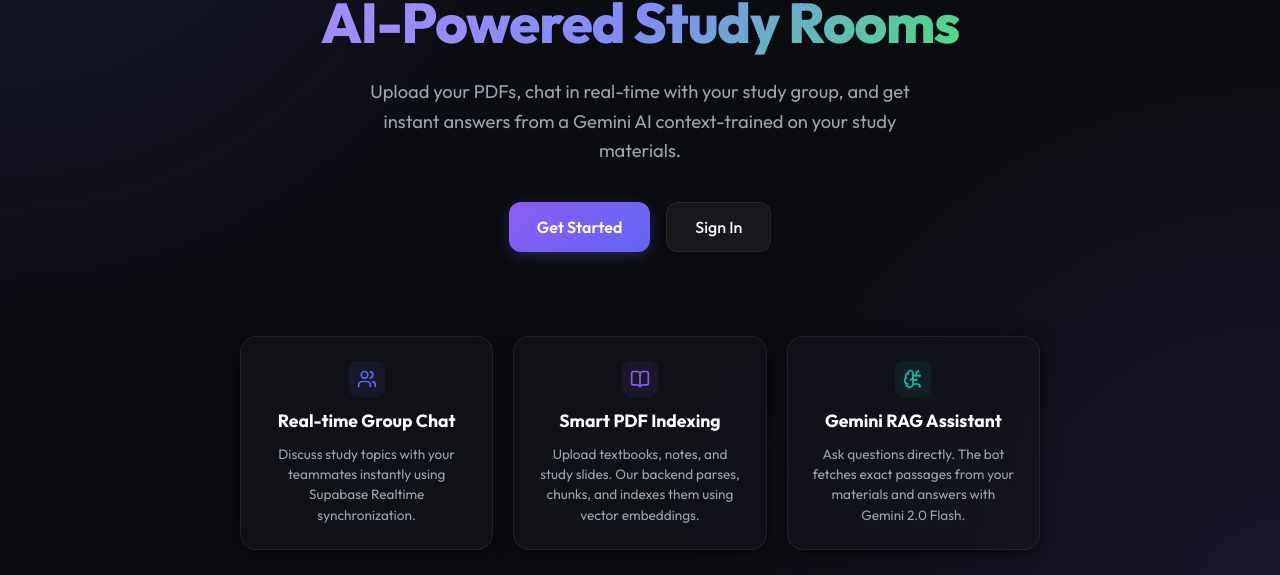
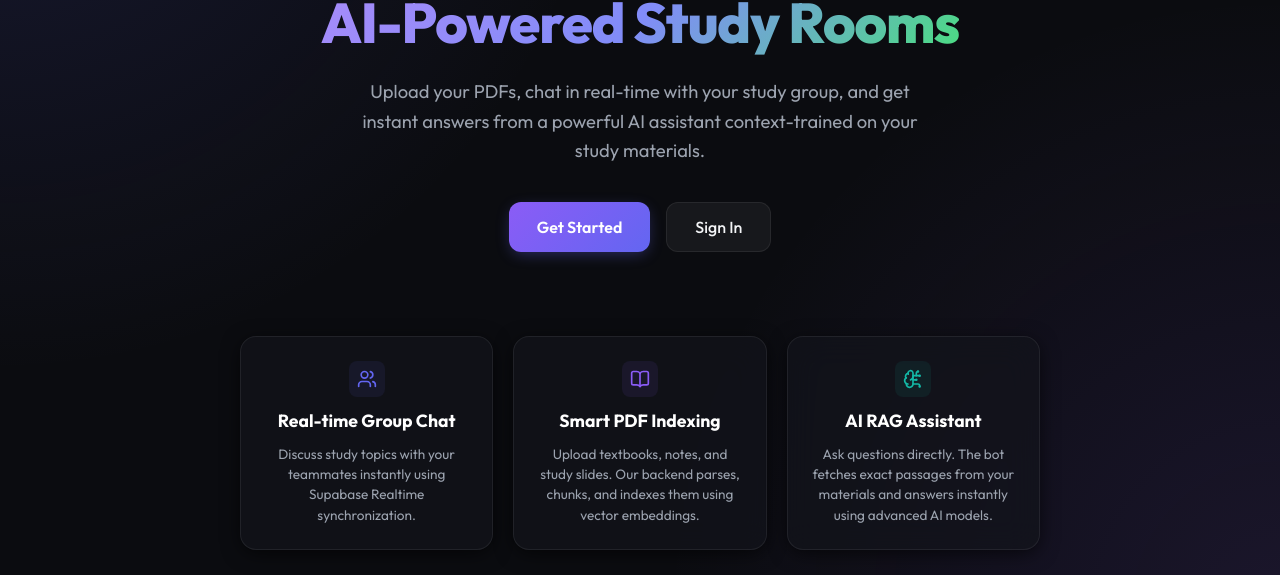
Before and after one commit to mahreen2610/AI-Study-Room, a React (Vite) app in the folder frontend/: page / in a window 1280 px wide. Shown: the part 242-817 px from the top of the page. Built offline with nearby package versions, Linux system fonts and the light colour scheme; no server answers.

Commit message:
Update frontend branding to 'AI RAG Assistant' with 'Llama 3.1' badge to align with the new LLM backend

```diff
--- a/frontend/index.html
+++ b/frontend/index.html
@@ -7,8 +7,8 @@
 
     <!-- SEO Optimization -->
     <title>StudyRoom AI - AI-Powered Collaborative Study Workspace</title>
-    <meta name="description" content="Collaborate with your study group in real-time. Upload textbooks and notes to chat with a Gemini AI assistant trained specifically on your study materials." />
-    <meta name="keywords" content="study room, AI, chatbot, collaboration, study group, supabase, vector embeddings, Gemini 2.0, RAG, PDF chatbot" />
+    <meta name="description" content="Collaborate with your study group in real-time. Upload textbooks and notes to chat with a powerful AI assistant trained specifically on your study materials." />
+    <meta name="keywords" content="study room, AI, chatbot, collaboration, study group, supabase, vector embeddings, Llama 3.1, RAG, PDF chatbot" />
     <meta name="author" content="StudyRoom AI" />
   </head>
   <body>
--- a/frontend/src/components/ai/AIChatMessage.jsx
+++ b/frontend/src/components/ai/AIChatMessage.jsx
@@ -105,7 +105,7 @@ export default function AIChatMessage({ message }) {
           }}
         >
           <span style={{ fontWeight: '600', color: '#fff' }}>
-            {isAI ? 'Gemini Study Assistant' : 'You (AI Inquiry)'}
+            {isAI ? 'AI Study Assistant' : 'You (AI Inquiry)'}
           </span>
           <span style={{ color: 'var(--text-muted)' }}>
             {formatTime(message.created_at)}
--- a/frontend/src/components/ai/AIChatWindow.jsx
+++ b/frontend/src/components/ai/AIChatWindow.jsx
@@ -67,7 +67,7 @@ export default function AIChatWindow({ messages, loading, streamingText, onSendM
       >
         <div style={{ display: 'flex', alignItems: 'center', gap: '8px' }}>
           <Sparkles size={16} color="var(--accent-teal)" />
-          <span style={{ fontWeight: '600', fontSize: '0.9rem' }}>Gemini RAG Assistant</span>
+          <span style={{ fontWeight: '600', fontSize: '0.9rem' }}>AI RAG Assistant</span>
         </div>
         <span
           style={{
@@ -79,7 +79,7 @@ export default function AIChatWindow({ messages, loading, streamingText, onSendM
             fontWeight: '600'
           }}
         >
-          Flash 2.0
+          Llama 3.1
         </span>
       </div>
 
@@ -147,7 +147,7 @@ export default function AIChatWindow({ messages, loading, streamingText, onSendM
                 }}
               >
                 <div className="spinner" style={{ width: '16px', height: '16px' }}></div>
-                <span>Gemini is thinking...</span>
+                <span>AI is thinking...</span>
               </div>
             )}
           </>
--- a/frontend/src/pages/Dashboard.jsx
+++ b/frontend/src/pages/Dashboard.jsx
@@ -138,7 +138,7 @@ export default function Dashboard() {
               Hello, <span className="gradient-text">{profile?.username || 'Scholar'}</span>!
             </h2>
             <p style={{ color: 'var(--text-secondary)', fontSize: '0.95rem', maxWidth: '600px', lineHeight: '1.5' }}>
-              Welcome back to your study headquarters. Collaborate in real-time with your peers and let Gemini analyze your study documents to solve complex topics.
+              Welcome back to your study headquarters. Collaborate in real-time with your peers and let the AI analyze your study documents to solve complex topics.
             </p>
           </div>
         </div>
--- a/frontend/src/pages/Landing.jsx
+++ b/frontend/src/pages/Landing.jsx
@@ -74,7 +74,7 @@ export default function Landing() {
             margin: '0 auto'
           }}
         >
-          Upload your PDFs, chat in real-time with your study group, and get instant answers from a Gemini AI context-trained on your study materials.
+          Upload your PDFs, chat in real-time with your study group, and get instant answers from a powerful AI assistant context-trained on your study materials.
         </p>
 
         {/* Buttons */}
@@ -144,9 +144,9 @@ export default function Landing() {
             <div style={{ color: 'var(--accent-teal)', display: 'inline-flex', padding: '8px', background: 'rgba(20,184,166,0.08)', borderRadius: '8px' }}>
               <BrainCircuit size={20} />
             </div>
-            <h3 style={{ fontSize: '1.1rem', fontWeight: '700', color: '#fff' }}>Gemini RAG Assistant</h3>
+            <h3 style={{ fontSize: '1.1rem', fontWeight: '700', color: '#fff' }}>AI RAG Assistant</h3>
             <p style={{ fontSize: '0.85rem', color: 'var(--text-secondary)', lineHeight: '1.5' }}>
-              Ask questions directly. The bot fetches exact passages from your materials and answers with Gemini 2.0 Flash.
+              Ask questions directly. The bot fetches exact passages from your materials and answers instantly using advanced AI models.
             </p>
           </div>
         </div>
```
